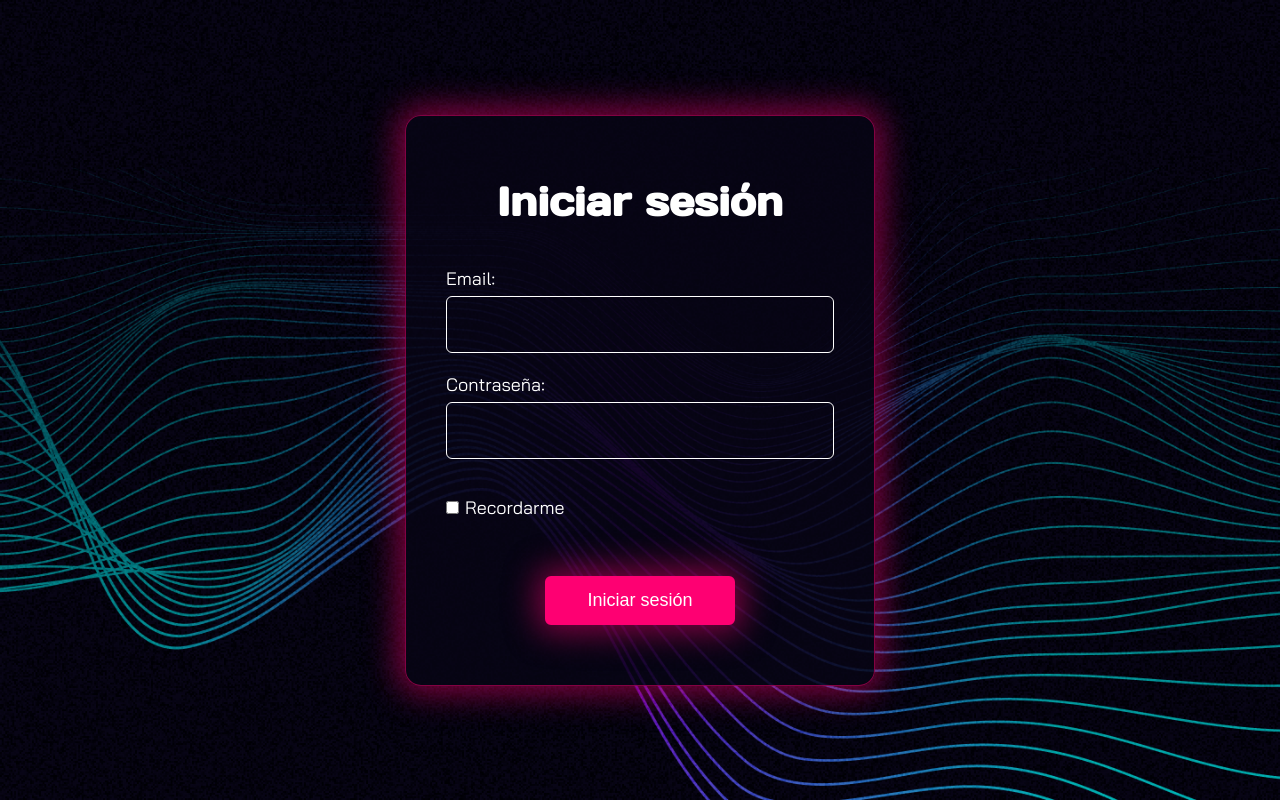
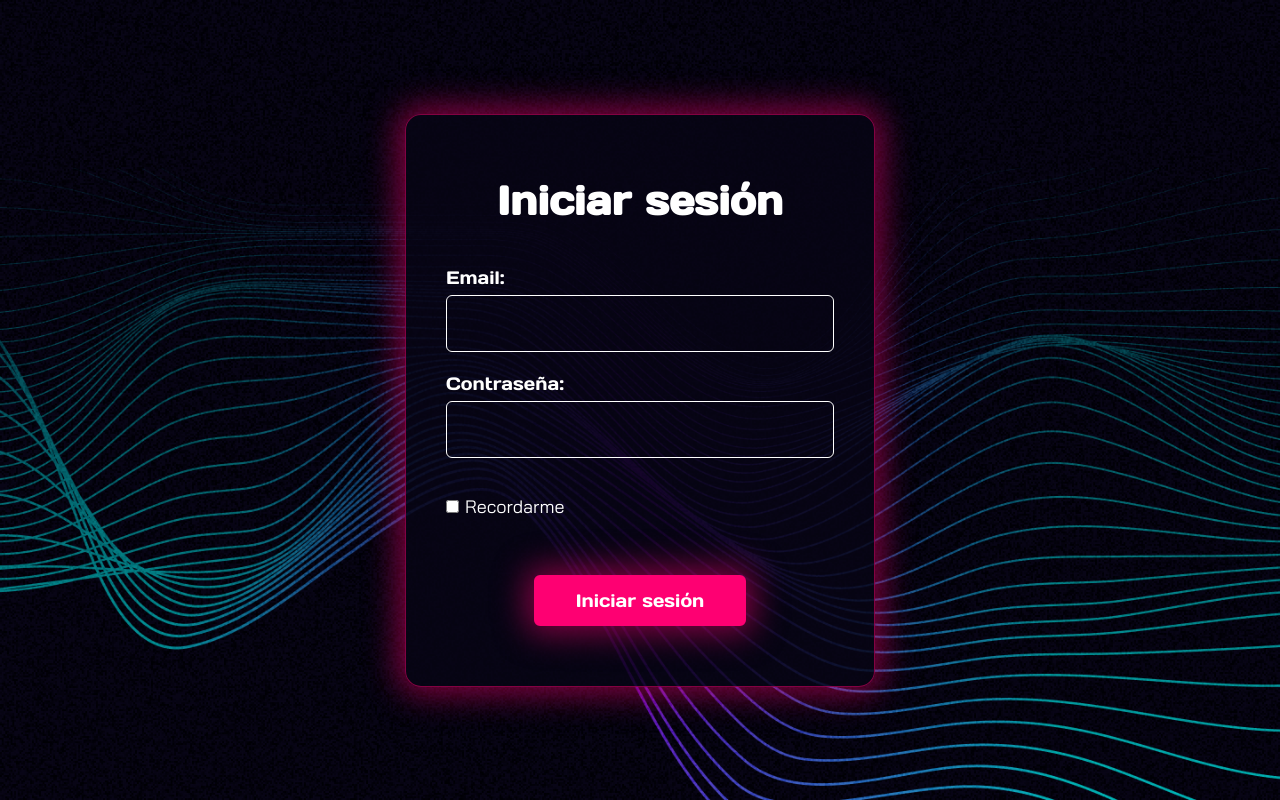
Before and after one commit to TomasSorgetti/new-portfolio-dashboard, an Angular app: page /login in a window 1280 px wide. Built offline with nearby package versions, Linux system fonts and the light colour scheme.

Commit message:
login working

```diff
--- a/src/app/app.config.ts
+++ b/src/app/app.config.ts
@@ -1,9 +1,12 @@
-import { ApplicationConfig } from '@angular/core';
+import { ApplicationConfig, importProvidersFrom } from '@angular/core';
 import { provideRouter } from '@angular/router';
 
 import { routes } from './app.routes';
 import { provideClientHydration } from '@angular/platform-browser';
+import { HttpClientModule } from '@angular/common/http';
 
 export const appConfig: ApplicationConfig = {
-  providers: [provideRouter(routes), provideClientHydration()]
+  providers: [provideRouter(routes), provideClientHydration(),
+    importProvidersFrom(HttpClientModule)
+  ]
 };
--- a/src/app/app.routes.ts
+++ b/src/app/app.routes.ts
@@ -1,5 +1,5 @@
 import { Routes } from '@angular/router';
-import { LoginComponent } from './login/login.component';
+import { LoginComponent } from './pages/login/login.component';
 
 export const routes: Routes = [
     { path: 'login', component: LoginComponent },
--- /dev/null
+++ b/src/app/config/config.ts
@@ -0,0 +1,3 @@
+export const config = {
+    api_url: 'http://localhost:8000/api',
+}
--- /dev/null
+++ b/src/app/interfaces/Login.ts
@@ -0,0 +1,4 @@
+export interface ILogin{
+    email: string;
+    password: string;
+}
--- a/src/app/login/login.component.html
+++ /dev/null
@@ -1,19 +0,0 @@
-<main class="login_cont">
-  <form>
-    <h1>Iniciar sesión</h1>
-    <span class="error"></span>
-    <div>
-      <label for="email">Email:</label>
-      <input type="text" id="email" />
-    </div>
-    <div>
-      <label for="password">Contraseña:</label>
-      <input type="password" id="password" />
-    </div>
-    <div class="remember_cont">
-      <input type="checkbox" id="remember" />
-      <label for="remember">Recordarme</label>
-    </div>
-    <button class="login_btn">Iniciar sesión</button>
-  </form>
-</main>
--- /dev/null
+++ b/src/app/pages/login/login.component.html
@@ -0,0 +1,24 @@
+<main class="login_cont">
+  <form [formGroup]="formModel">
+    <h1>Iniciar sesión</h1>
+    <span class="error">{{ errors }}</span>
+    <div>
+      <label for="email">Email:</label>
+      <input type="text" id="email" name="email" formControlName="email" />
+    </div>
+    <div>
+      <label for="password">Contraseña:</label>
+      <input
+        type="password"
+        id="password"
+        name="password"
+        formControlName="password"
+      />
+    </div>
+    <div class="remember_cont">
+      <input type="checkbox" id="remember" />
+      <label for="remember">Recordarme</label>
+    </div>
+    <button (click)="onSubmit()" class="login_btn">Iniciar sesión</button>
+  </form>
+</main>
--- a/src/app/login/login.component.scss
+++ b/src/app/pages/login/login.component.scss
@@ -1,6 +1,6 @@
 .login_cont{
     height: 100vh;
-    background-image: url("../../assets/bg.png");
+    background-image: url("../../../assets/bg.png");
     background-size: cover;
     background-repeat: no-repeat;
     display: flex;
@@ -38,6 +38,7 @@
             margin-bottom: 20px;
             label{
                 font-size: 1.125rem;
+                font-family: "Days One", sans-serif;
             }
             input{
                 height: 57px;
@@ -51,6 +52,9 @@
         .remember_cont{
             flex-direction: row;
             align-items: center;
+            label{
+                font-family: "Bai Jamjuree", sans-serif;
+            }
         }
         .login_btn{
             margin-top: 20px;
@@ -60,6 +64,7 @@
             border-radius: 6px;
             font-size: 1.125rem;
             cursor: pointer;
+            font-family: "Days One", sans-serif;
             padding: 12px 40px;
             box-shadow: 0px 0px 32px 7px rgba(254, 0, 114, 0.5);
                 -webkit-box-shadow: 0px 0px 32px 7px rgba(254, 0, 114, 0.5);
--- /dev/null
+++ b/src/app/pages/login/login.component.ts
@@ -0,0 +1,44 @@
+import { Component, inject } from '@angular/core';
+import { FormBuilder, ReactiveFormsModule } from '@angular/forms';
+import { AuthService } from '../../services/auth.service';
+import { Router } from '@angular/router';
+
+@Component({
+  selector: 'app-login',
+  standalone: true,
+  imports: [ReactiveFormsModule],  // Cambia a ReactiveFormsModule
+  templateUrl: './login.component.html',
+  styleUrls: ['./login.component.scss']
+})
+export class LoginComponent {
+  private AuthService = inject(AuthService);
+  private router = inject(Router);
+  public formBuild = inject(FormBuilder);
+
+  public formModel = this.formBuild.group({
+    email: '',
+    password: ''
+  });
+  errors = "";
+
+  onSubmit(): void {
+    if (this.formModel.invalid) {
+      return;
+    }
+    const email = this.formModel.value.email ?? ""
+    const password = this.formModel.value.password ?? ""
+
+    this.AuthService.signIn(email, password).subscribe({
+      next: (data) => {
+        if (data) {
+          localStorage.setItem("token", data.token);
+          this.router.navigate(["about"]);
+        }
+      },
+      error: (err) => {
+        console.log(err.error);
+        this.errors = err.error.message;
+      }
+    });
+  }
+}
--- /dev/null
+++ b/src/app/services/auth.service.ts
@@ -0,0 +1,21 @@
+import { HttpClient, HttpHeaders } from '@angular/common/http';
+import { inject, Injectable } from '@angular/core';
+import { config } from '../config/config';
+
+@Injectable({
+  providedIn: 'root'
+})
+export class AuthService {
+
+  private http = inject(HttpClient)
+  private baseUrl:string = config.api_url
+  constructor() { }
+
+  signIn(email: string, password: string) {
+    return this.http.post<any>(`${this.baseUrl}/auth/signin`, { email, password }, {
+  headers: new HttpHeaders({
+    'Content-Type': 'application/json'
+  }
+  )});
+  }
+}
```
Also changed, not shown: src/app/login/login.component.ts (deleted, +0 -12 lines), 1 other file (tests, documents, lock files or other folders).
